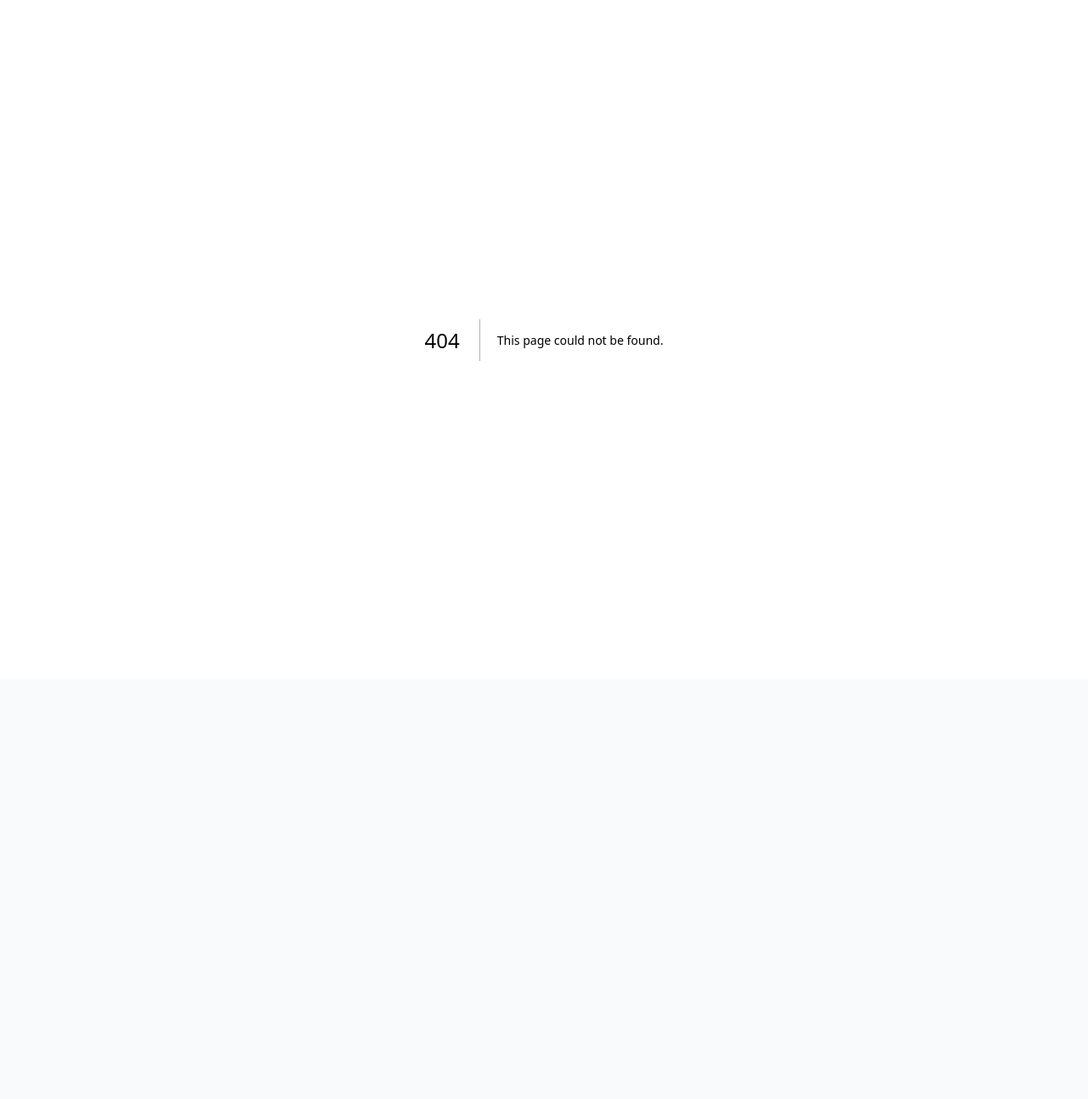
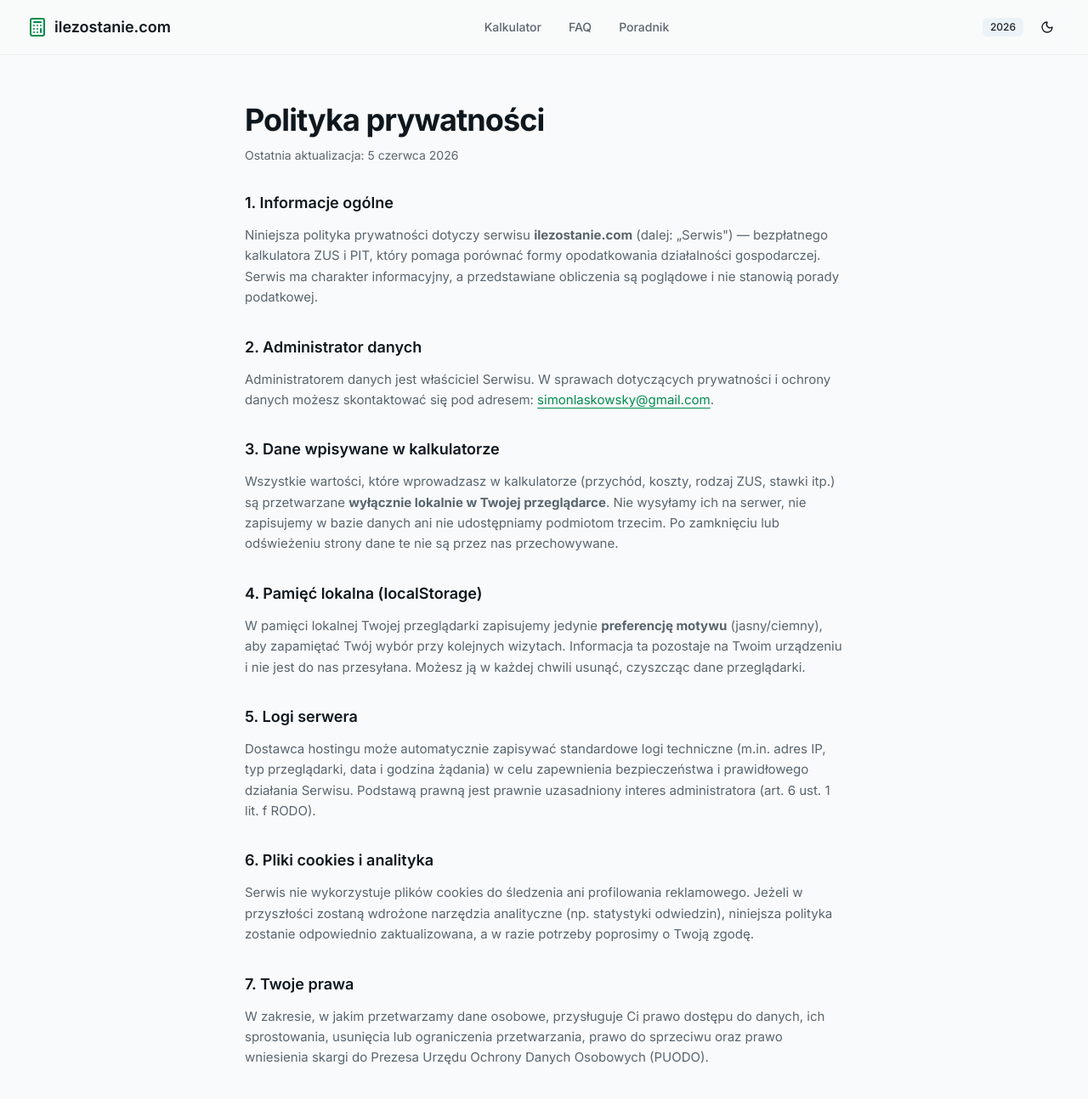
Before and after one commit to SimonLaskowsky/jdg-calculator, a Next.js app: page /polityka-prywatnosci in a window 1280 px wide. Before the commit this address had no page. Shown: the top 1294 px of the page at 85% size. Before the commit the page ends 800 px from the top, so only its background shows below. Built offline with nearby package versions, Linux system fonts and the light colour scheme.

Commit message:
fix: build and spacings in ui

```diff
--- /dev/null
+++ b/src/app/polityka-prywatnosci/page.tsx
@@ -0,0 +1,113 @@
+import type { Metadata } from "next"
+import { Navbar } from "@/components/navbar"
+import { Footer } from "@/components/footer"
+
+export const metadata: Metadata = {
+  title: "Polityka prywatności",
+  description:
+    "Polityka prywatności serwisu ilezostanie.com – kalkulatora ZUS i PIT. Dowiedz się, jak przetwarzamy dane i jakie pliki zapisujemy w przeglądarce.",
+  alternates: { canonical: "/polityka-prywatnosci" },
+  robots: { index: true, follow: true },
+}
+
+const updated = "5 czerwca 2026"
+
+export default function PrivacyPolicyPage() {
+  return (
+    <div className="flex min-h-screen flex-col">
+      <Navbar />
+      <main className="flex-1">
+        <section className="py-12 sm:py-14">
+          <div className="mx-auto max-w-3xl px-4 sm:px-6 lg:px-8">
+            <h1 className="text-3xl font-bold tracking-tight text-foreground sm:text-4xl">
+              Polityka prywatności
+            </h1>
+            <p className="mt-3 text-sm text-muted-foreground">Ostatnia aktualizacja: {updated}</p>
+
+            <div className="mt-8 space-y-8 text-[15px] leading-relaxed text-muted-foreground">
+              <section className="space-y-3">
+                <h2 className="text-lg font-semibold text-foreground">1. Informacje ogólne</h2>
+                <p>
+                  Niniejsza polityka prywatności dotyczy serwisu <strong>ilezostanie.com</strong> (dalej:
+                  „Serwis") — bezpłatnego kalkulatora ZUS i PIT, który pomaga porównać formy opodatkowania
+                  działalności gospodarczej. Serwis ma charakter informacyjny, a przedstawiane obliczenia
+                  są poglądowe i nie stanowią porady podatkowej.
+                </p>
+              </section>
+
+              <section className="space-y-3">
+                <h2 className="text-lg font-semibold text-foreground">2. Administrator danych</h2>
+                <p>
+                  Administratorem danych jest właściciel Serwisu. W sprawach dotyczących prywatności
+                  i ochrony danych możesz skontaktować się pod adresem:{" "}
+                  <a href="mailto:simonlaskowsky@gmail.com" className="text-primary underline underline-offset-4">
+                    simonlaskowsky@gmail.com
+                  </a>
+                  .
+                </p>
+              </section>
+
+              <section className="space-y-3">
+                <h2 className="text-lg font-semibold text-foreground">3. Dane wpisywane w kalkulatorze</h2>
+                <p>
+                  Wszystkie wartości, które wprowadzasz w kalkulatorze (przychód, koszty, rodzaj ZUS,
+                  stawki itp.) są przetwarzane <strong>wyłącznie lokalnie w Twojej przeglądarce</strong>.
+                  Nie wysyłamy ich na serwer, nie zapisujemy w bazie danych ani nie udostępniamy podmiotom
+                  trzecim. Po zamknięciu lub odświeżeniu strony dane te nie są przez nas przechowywane.
+                </p>
+              </section>
+
+              <section className="space-y-3">
+                <h2 className="text-lg font-semibold text-foreground">4. Pamięć lokalna (localStorage)</h2>
+                <p>
+                  W pamięci lokalnej Twojej przeglądarki zapisujemy jedynie <strong>preferencję motywu</strong>{" "}
+                  (jasny/ciemny), aby zapamiętać Twój wybór przy kolejnych wizytach. Informacja ta pozostaje
+                  na Twoim urządzeniu i nie jest do nas przesyłana. Możesz ją w każdej chwili usunąć,
+                  czyszcząc dane przeglądarki.
+                </p>
+              </section>
+
+              <section className="space-y-3">
+                <h2 className="text-lg font-semibold text-foreground">5. Logi serwera</h2>
+                <p>
+                  Dostawca hostingu może automatycznie zapisywać standardowe logi techniczne (m.in. adres IP,
+                  typ przeglądarki, data i godzina żądania) w celu zapewnienia bezpieczeństwa i prawidłowego
+                  działania Serwisu. Podstawą prawną jest prawnie uzasadniony interes administratora
+                  (art. 6 ust. 1 lit. f RODO).
+                </p>
+              </section>
+
+              <section className="space-y-3">
+                <h2 className="text-lg font-semibold text-foreground">6. Pliki cookies i analityka</h2>
+                <p>
+                  Serwis nie wykorzystuje plików cookies do śledzenia ani profilowania reklamowego. Jeżeli
+                  w przyszłości zostaną wdrożone narzędzia analityczne (np. statystyki odwiedzin), niniejsza
+                  polityka zostanie odpowiednio zaktualizowana, a w razie potrzeby poprosimy o Twoją zgodę.
+                </p>
+              </section>
+
+              <section className="space-y-3">
+                <h2 className="text-lg font-semibold text-foreground">7. Twoje prawa</h2>
+                <p>
+                  W zakresie, w jakim przetwarzamy dane osobowe, przysługuje Ci prawo dostępu do danych,
+                  ich sprostowania, usunięcia lub ograniczenia przetwarzania, prawo do sprzeciwu oraz prawo
+                  wniesienia skargi do Prezesa Urzędu Ochrony Danych Osobowych (PUODO).
+                </p>
+              </section>
+
+              <section className="space-y-3">
+                <h2 className="text-lg font-semibold text-foreground">8. Zmiany polityki prywatności</h2>
+                <p>
+                  Zastrzegamy sobie prawo do aktualizacji niniejszej polityki w razie zmian w działaniu
+                  Serwisu lub przepisów prawa. Aktualna wersja jest zawsze dostępna na tej stronie wraz
+                  z datą ostatniej aktualizacji.
+                </p>
+              </section>
+            </div>
+          </div>
+        </section>
+      </main>
+      <Footer />
+    </div>
+  )
+}
--- a/src/components/calculator.tsx
+++ b/src/components/calculator.tsx
@@ -124,7 +124,7 @@ export function Calculator() {
   }, [inputs.uopGross, inputs.revenue, jdgResults])
 
   return (
-    <section id="kalkulator" className="py-8">
+    <section id="kalkulator" className="py-4">
       <div className="mx-auto max-w-7xl px-4 sm:px-6 lg:px-8">
         <div className="grid gap-8 lg:grid-cols-[380px_1fr]">
           {/* Left Column - Inputs */}
--- a/src/components/faq.tsx
+++ b/src/components/faq.tsx
@@ -52,7 +52,7 @@ const faqItems = [
 
 export function FAQ() {
   return (
-    <section id="faq" className="py-16 sm:py-24">
+    <section id="faq" className="py-12 sm:py-14">
       <div className="mx-auto max-w-7xl px-4 sm:px-6 lg:px-8">
         <div className="text-center">
           <h2 className="text-3xl font-bold tracking-tight text-foreground sm:text-4xl">
@@ -63,7 +63,7 @@ export function FAQ() {
           </p>
         </div>
 
-        <div className="mt-12 grid gap-6 md:grid-cols-2">
+        <div className="mt-8 grid gap-4 md:grid-cols-2">
           {faqItems.map((item, index) => (
             <Accordion key={index} multiple={false} className="w-full">
               <AccordionItem value={`item-${index}`} className="rounded-lg border border-border/50 bg-card px-4">
--- a/src/components/footer.tsx
+++ b/src/components/footer.tsx
@@ -17,14 +17,17 @@ export function Footer() {
           </div>
 
           <nav className="flex flex-wrap justify-center gap-6 text-sm">
-            <Link href="#kalkulator" className="text-muted-foreground transition-colors hover:text-foreground">
+            <Link href="/#kalkulator" className="text-muted-foreground transition-colors hover:text-foreground">
               Kalkulator
             </Link>
-            <Link href="#faq" className="text-muted-foreground transition-colors hover:text-foreground">
+            <Link href="/#faq" className="text-muted-foreground transition-colors hover:text-foreground">
               FAQ
             </Link>
-            <Link href="#poradnik" className="text-muted-foreground transition-colors hover:text-foreground">
+            <Link href="/#poradnik" className="text-muted-foreground transition-colors hover:text-foreground">
               Poradnik
+            </Link>
+            <Link href="/polityka-prywatnosci" className="text-muted-foreground transition-colors hover:text-foreground">
+              Polityka prywatności
             </Link>
           </nav>
         </div>
--- a/src/components/guide.tsx
+++ b/src/components/guide.tsx
@@ -31,7 +31,7 @@ const guideItems = [
 
 export function Guide() {
   return (
-    <section id="poradnik" className="border-t border-border/50 bg-muted/30 py-16 sm:py-24">
+    <section id="poradnik" className="border-t border-border/50 bg-muted/30 py-12 sm:py-14">
       <div className="mx-auto max-w-7xl px-4 sm:px-6 lg:px-8">
         <div className="text-center">
           <h2 className="text-3xl font-bold tracking-tight text-foreground sm:text-4xl">
@@ -42,7 +42,7 @@ export function Guide() {
           </p>
         </div>
 
-        <div className="mt-12 grid gap-6 sm:grid-cols-2 lg:grid-cols-3">
+        <div className="mt-8 grid gap-4 sm:grid-cols-2 lg:grid-cols-3">
           {guideItems.map((item, index) => (
             <Card key={index} className="border-border/50 bg-card transition-shadow hover:shadow-md">
               <CardHeader className="pb-3">
--- a/src/components/hero.tsx
+++ b/src/components/hero.tsx
@@ -5,7 +5,7 @@ const trustPoints = ["Bezpłatny kalkulator", "Wyniki w czasie rzeczywistym", "A
 
 export function Hero() {
   return (
-    <section className="relative overflow-hidden pb-8 pt-16 sm:pt-24">
+    <section className="relative overflow-hidden pb-6 pt-12 sm:pt-16">
       {/* Soft gradient backdrop */}
       <div aria-hidden className="pointer-events-none absolute inset-0 -z-10">
         <div className="absolute left-1/2 top-[-10%] h-130 w-[min(900px,90vw)] -translate-x-1/2 rounded-full bg-primary/15 blur-3xl" />
@@ -14,9 +14,6 @@ export function Hero() {
 
       <div className="mx-auto max-w-7xl px-4 sm:px-6 lg:px-8">
         <div className="text-center">
-          <Badge variant="secondary" className="mb-6 px-4 py-1.5 text-sm font-medium">
-            Aktualne stawki na 2026 rok
-          </Badge>
           <h1 className="mx-auto max-w-4xl text-balance text-4xl font-bold tracking-tight text-foreground sm:text-5xl lg:text-6xl">
             <span className="bg-linear-to-r from-primary to-emerald-500 bg-clip-text text-transparent">
               Ile zostanie
--- a/src/components/navbar.tsx
+++ b/src/components/navbar.tsx
@@ -34,13 +34,13 @@ export function Navbar() {
 
         {/* Desktop Navigation */}
         <nav className="hidden items-center gap-8 md:flex">
-          <Link href="#kalkulator" className="text-sm font-medium text-muted-foreground transition-colors hover:text-foreground">
+          <Link href="/#kalkulator" className="text-sm font-medium text-muted-foreground transition-colors hover:text-foreground">
             Kalkulator
           </Link>
-          <Link href="#faq" className="text-sm font-medium text-muted-foreground transition-colors hover:text-foreground">
+          <Link href="/#faq" className="text-sm font-medium text-muted-foreground transition-colors hover:text-foreground">
             FAQ
           </Link>
-          <Link href="#poradnik" className="text-sm font-medium text-muted-foreground transition-colors hover:text-foreground">
+          <Link href="/#poradnik" className="text-sm font-medium text-muted-foreground transition-colors hover:text-foreground">
             Poradnik
           </Link>
         </nav>
@@ -76,21 +76,21 @@ export function Navbar() {
         <div className="border-t border-border/50 bg-background md:hidden">
           <nav className="flex flex-col gap-2 px-4 py-4">
             <Link
-              href="#kalkulator"
+              href="/#kalkulator"
               className="rounded-md px-3 py-2 text-sm font-medium text-muted-foreground transition-colors hover:bg-muted hover:text-foreground"
               onClick={() => setIsMenuOpen(false)}
             >
               Kalkulator
             </Link>
             <Link
-              href="#faq"
+              href="/#faq"
               className="rounded-md px-3 py-2 text-sm font-medium text-muted-foreground transition-colors hover:bg-muted hover:text-foreground"
               onClick={() => setIsMenuOpen(false)}
             >
               FAQ
             </Link>
             <Link
-              href="#poradnik"
+              href="/#poradnik"
               className="rounded-md px-3 py-2 text-sm font-medium text-muted-foreground transition-colors hover:bg-muted hover:text-foreground"
               onClick={() => setIsMenuOpen(false)}
             >
```
Also changed, not shown: 2 other files (tests, documents, lock files or other folders).
